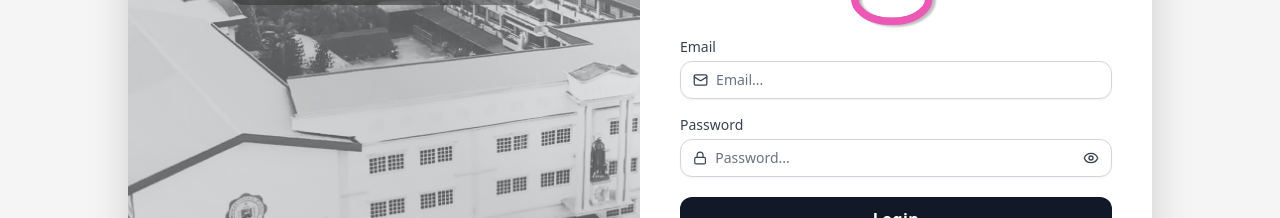
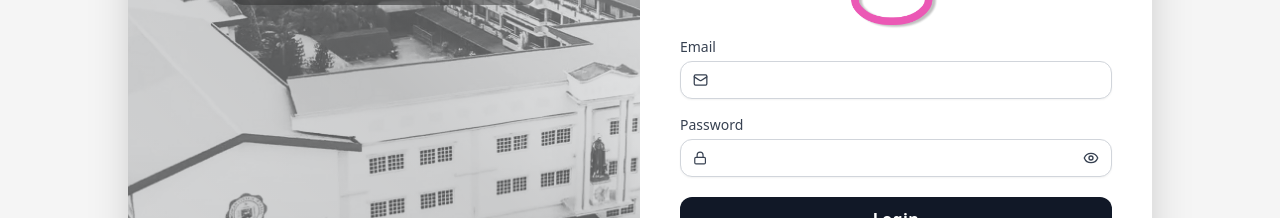
Before and after one commit to ShaneKianCastillo/capstone-supportlink, a React (Create React App) app: page /login in a window 1280 px wide. Shown: the part 318-536 px from the top of the page. Built offline with nearby package versions, Linux system fonts and the light colour scheme.

Commit message:
Placeholder in Login Removed

```diff
--- a/src/components/Login.jsx
+++ b/src/components/Login.jsx
@@ -138,7 +138,7 @@ const Login = ({ setRole }) => {
             <Mail className="mr-2 h-4 w-4 text-gray-700" />
             <input
               type="email"
-              placeholder="Email..."
+
               value={email}
               onChange={(e) => setEmail(e.target.value)}
               onKeyDown={onKeyDown}
@@ -156,7 +156,7 @@ const Login = ({ setRole }) => {
             <Lock className="mr-2 h-4 w-4 text-gray-700" />
             <input
               type={showPassword ? "text" : "password"}
-              placeholder="Password..."
+
               value={password}
               onChange={(e) => setPassword(e.target.value)}
               onKeyDown={onKeyDown}
```
